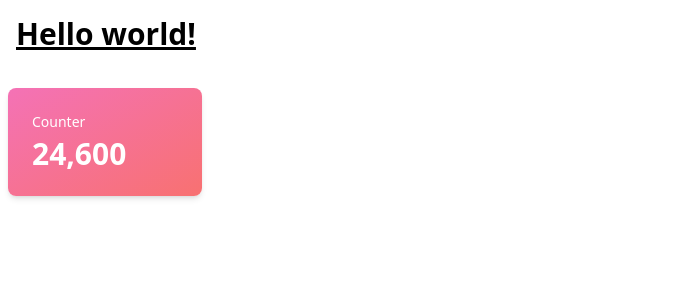
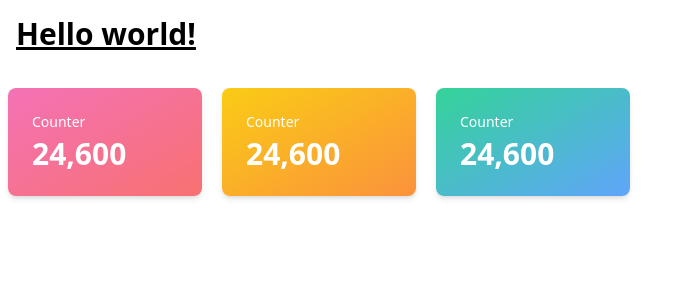
Before and after one commit to olakara/glowing-engine, a Next.js app: page / in a window 1280 px wide. Shown: the top 300 px of the page, without its empty margins (0-685 px from the left). Built offline with nearby package versions, Linux system fonts and the light colour scheme.

Commit message:
feat(dashboard): implemented counter widget coloring feature

```diff
--- a/components/dashboard/counter-widget.jsx
+++ b/components/dashboard/counter-widget.jsx
@@ -1,8 +1,16 @@
+import classNames from 'classnames';
+
 export default function CounterWidget(props) {
 
+   let widgetStyles = classNames({
+      'px-4 py-5 bg-gradient-to-tl shadow-md rounded-lg overflow-hidden sm:p-6': true,
+      'from-red-400 to-pink-400' : props.color === 'red',
+      'from-orange-400 to-yellow-400' : props.color === 'orange',
+      'from-blue-400 to-emerald-400' : props.color === 'blue',
+   })
+
  return (
-     <div
-        className="px-4 py-5 bg-gradient-to-tl from-red-400 to-pink-400 shadow-md rounded-lg overflow-hidden sm:p-6">
+     <div className={widgetStyles}>
         <dt className="text-sm font-medium text-white truncate">{props.vm.title}</dt>
         <dd className="mt-1 text-3xl font-semibold text-white">{props.vm.countValue}</dd>
      </div>
--- a/package.json
+++ b/package.json
@@ -11,6 +11,7 @@
     "test": "jest --watch"
   },
   "dependencies": {
+    "classnames": "^2.3.1",
     "next": "12.1.6",
     "react": "18.2.0",
     "react-dom": "18.2.0"
--- a/pages/index.js
+++ b/pages/index.js
@@ -16,7 +16,9 @@ export default function Home() {
         Hello world!
       </h1>
        <dl className="px-2 mt-5 grid grid-cols-2 gap-5 sm:grid-cols-6">
-        <CounterWidget vm={vm} />
+        <CounterWidget vm={vm} color="red" />
+        <CounterWidget vm={vm} color="orange" />
+        <CounterWidget vm={vm} color="blue" />
        </dl>
     </>
   )
```
Also changed, not shown: 1 other file (tests, documents, lock files or other folders).
